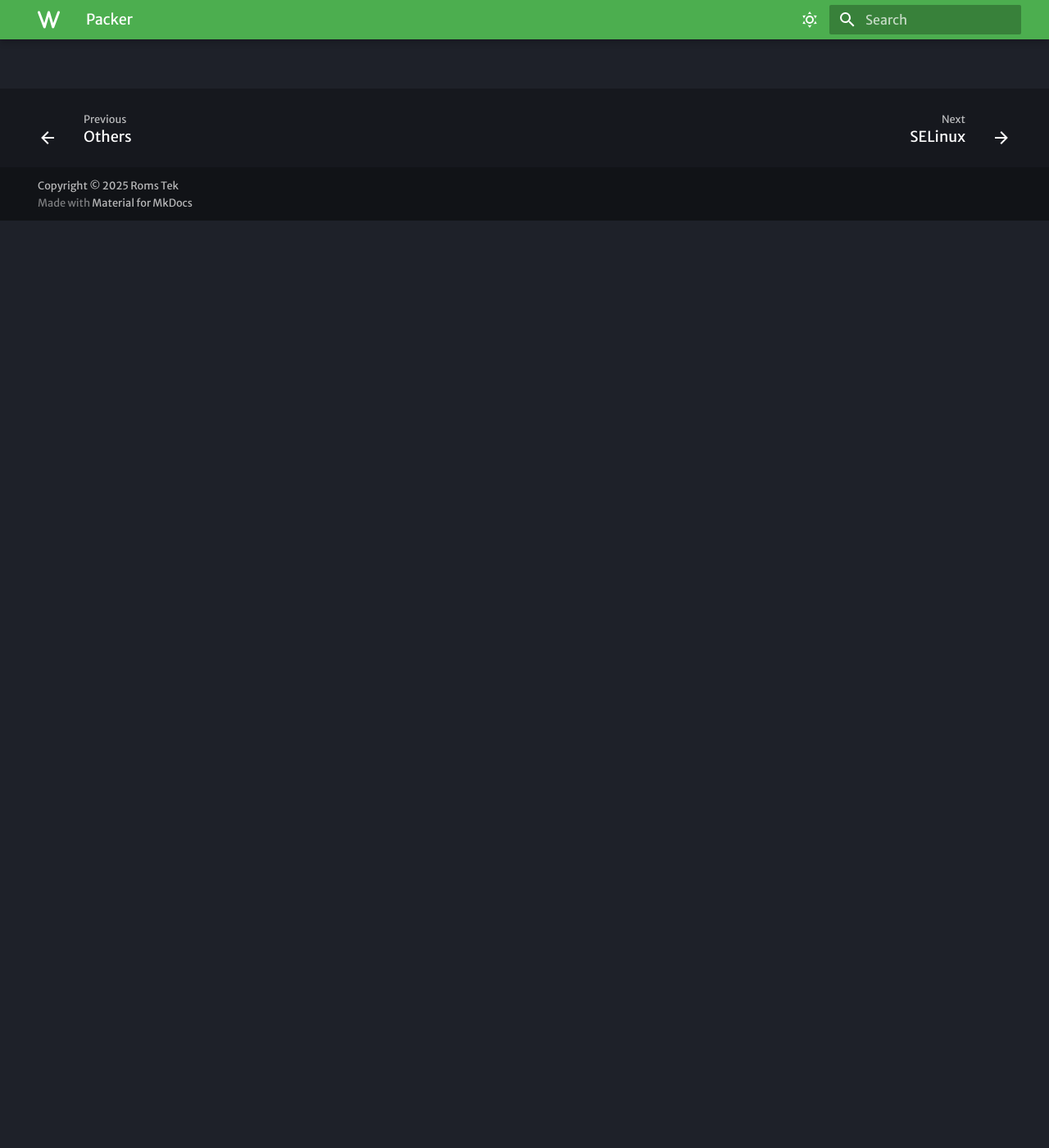
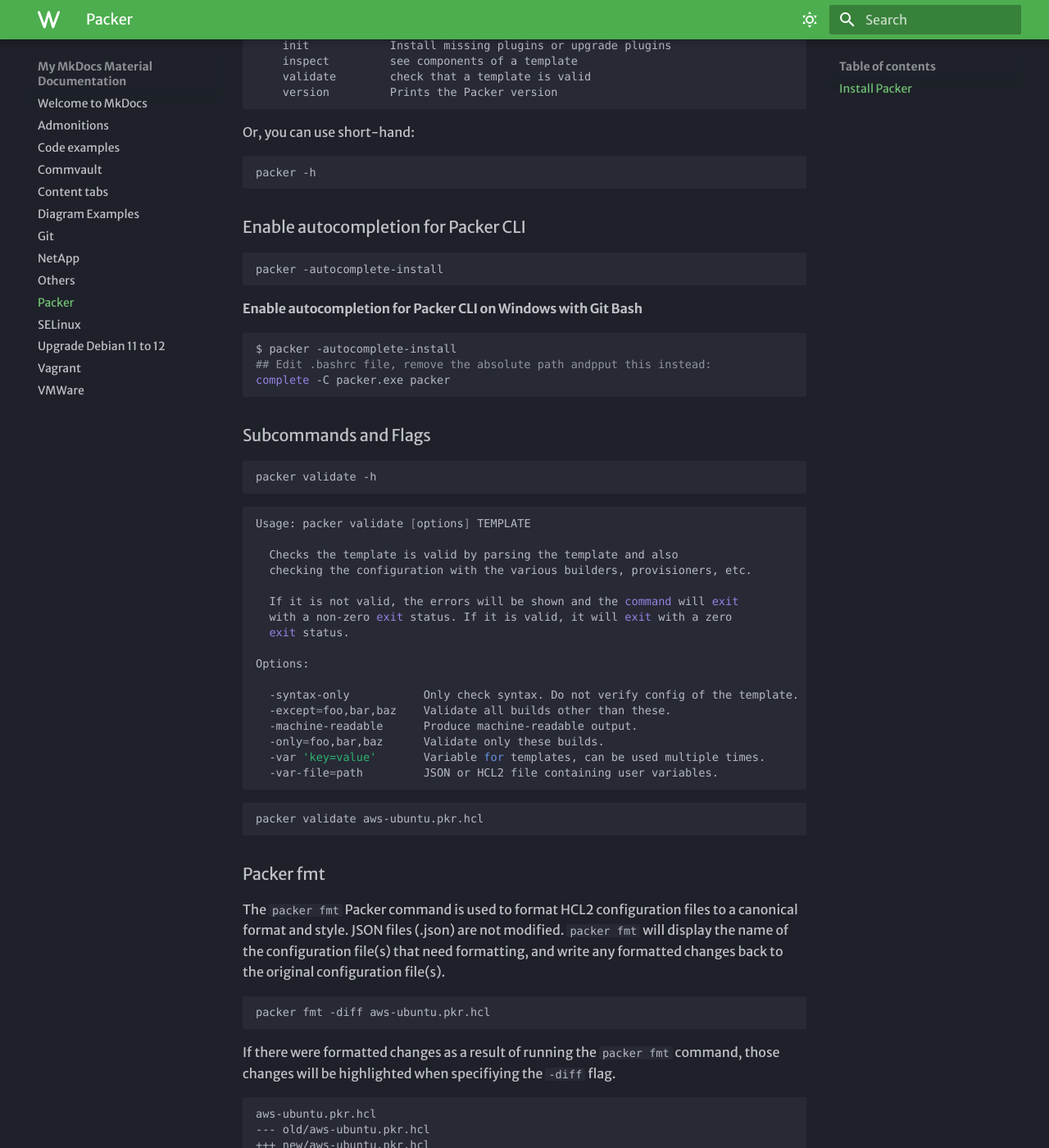
Before and after one commit to redrom357/mkdocs, an MkDocs documentation site: the page built from docs/packer.md, in a window 1280 px wide and 1400 px high, scrolled down 1131 px. Shown: the whole window at 82% size. Built offline with MkDocs 1.6.1 and Material for MkDocs 9.7.7, drawn with Linux system fonts in a browser that asks for light colours; some web fonts are replaced; some of the changed text lies outside the part shown.

Commit message:
Update packer.md with CLI basics commands

````diff
--- a/docs/packer.md
+++ b/docs/packer.md
@@ -49,6 +49,145 @@
     set PATH=%PATH%C:\Program Files\Packer
 
     # Validate the Packer Install
-    packer --version
+    $ packer --version
     Packer v1.12.0
     ```
+
+# Packer CLI
+The Packer command line interface (CLI) is how users/applications interact with Packer.  There is no UI or API for Packer.
+
+### Use the Terraform CLI to Get Help
+
+Execute the following command to display available commands:
+
+```bash
+packer -help
+```
+
+```bash
+Usage: packer [--version] [--help] <command> [<args>]
+
+Available commands are:
+    build           build image(s) from template
+    console         creates a console for testing variable interpolation
+    fix             fixes templates from old versions of packer
+    fmt             Rewrites HCL2 config files to canonical format
+    hcl2_upgrade    transform a JSON template into an HCL2 configuration
+    init            Install missing plugins or upgrade plugins
+    inspect         see components of a template
+    validate        check that a template is valid
+    version         Prints the Packer version
+```
+
+Or, you can use short-hand:
+
+```shell
+packer -h
+```
+
+### Enable autocompletion for Packer CLI
+
+```bash
+packer -autocomplete-install
+```
+#### Enable autocompletion for Packer CLI on Windows with Git Bash
+
+```bash
+$ packer -autocomplete-install
+## Edit .bashrc file, remove the absolute path andpput this instead:
+complete -C packer.exe packer
+```
+
+### Subcommands and Flags
+
+```bash
+packer validate -h
+```
+
+```bash
+Usage: packer validate [options] TEMPLATE
+
+  Checks the template is valid by parsing the template and also
+  checking the configuration with the various builders, provisioners, etc.
+
+  If it is not valid, the errors will be shown and the command will exit
+  with a non-zero exit status. If it is valid, it will exit with a zero
+  exit status.
+
+Options:
+
+  -syntax-only           Only check syntax. Do not verify config of the template.
+  -except=foo,bar,baz    Validate all builds other than these.
+  -machine-readable      Produce machine-readable output.
+  -only=foo,bar,baz      Validate only these builds.
+  -var 'key=value'       Variable for templates, can be used multiple times.
+  -var-file=path         JSON or HCL2 file containing user variables.
+```
+
+```bash
+packer validate aws-ubuntu.pkr.hcl
+```
+
+### Packer fmt
+
+The `packer fmt` Packer command is used to format HCL2 configuration files to a canonical format and style. JSON files (.json) are not modified.  `packer fmt` will display the name of the configuration file(s) that need formatting, and write any formatted changes back to the original configuration file(s).
+
+```bash
+packer fmt -diff aws-ubuntu.pkr.hcl
+```
+
+If there were formatted changes as a result of running the `packer fmt` command, those changes will be highlighted when specifiying the `-diff` flag.
+
+```
+aws-ubuntu.pkr.hcl
+--- old/aws-ubuntu.pkr.hcl
++++ new/aws-ubuntu.pkr.hcl
+@@ -6,9 +6,9 @@
+     filters = {
+       name                = "ubuntu/images/*ubuntu-xenial-16.04-amd64-server-*"
+       root-device-type    = "ebs"
+-    virtualization-type = "hvm"
++      virtualization-type = "hvm"
+     }
+-        most_recent = true
++    most_recent = true
+     owners      = ["099720109477"]
+   }
+   ssh_username = "ubuntu"
+```
+
+### Packer Inspect
+
+The `packer inspect` command shows all components of a Packer template including variables, builds, sources, provisioners and post-processsors.
+
+```bash
+packer inspect aws-ubuntu.pkr.hcl
+```
+
+```bash
+Packer Inspect: HCL2 mode
+
+> input-variables:
+
+
+> local-variables:
+
+
+> builds:
+
+  > <unnamed build 0>:
+
+    sources:
+
+      amazon-ebs.ubuntu
+
+    provisioners:
+
+      <no provisioner>
+
+    post-processors:
+
+      <no post-processor>
+```
+
+Notice that there are not any variables, provisioners or post-processors in our configuration at this time.  We will be adding those items in future labs.
````
